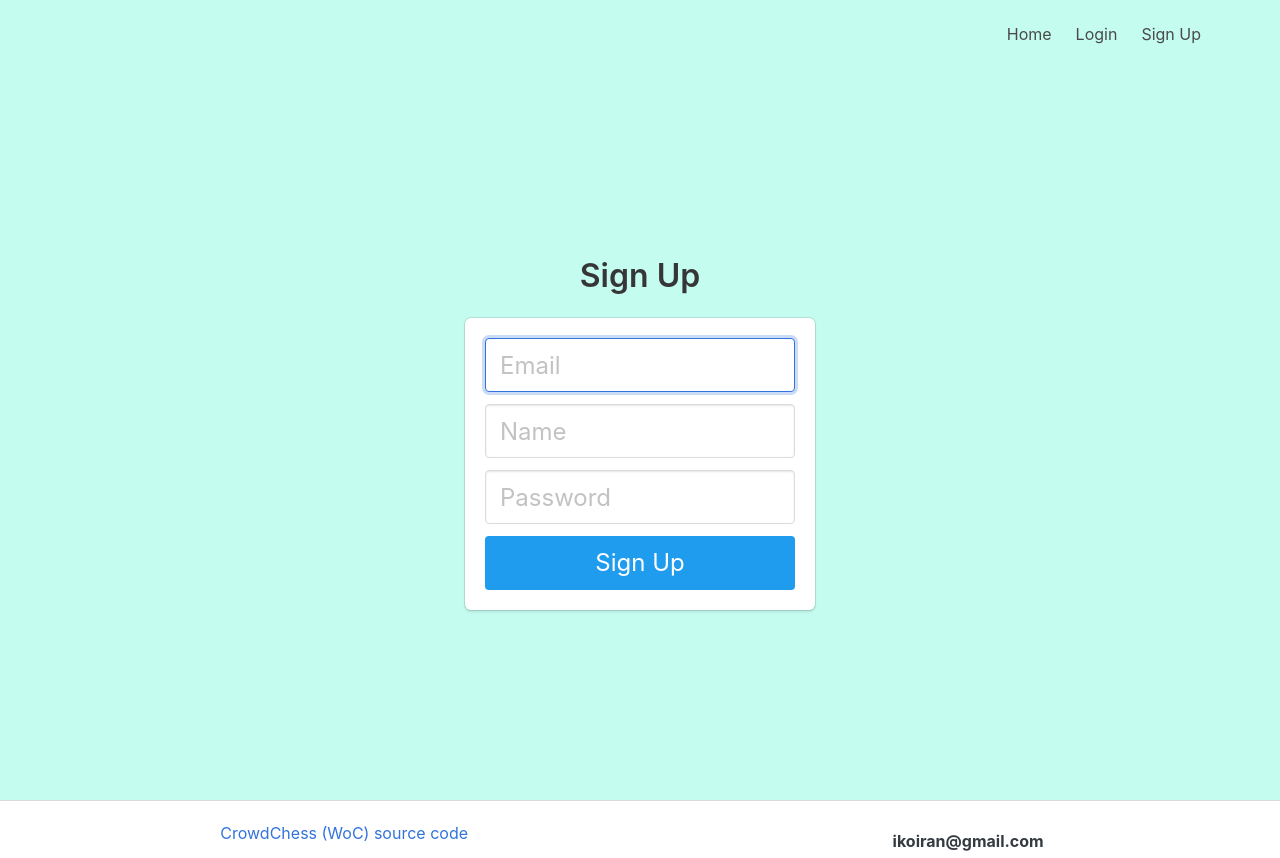
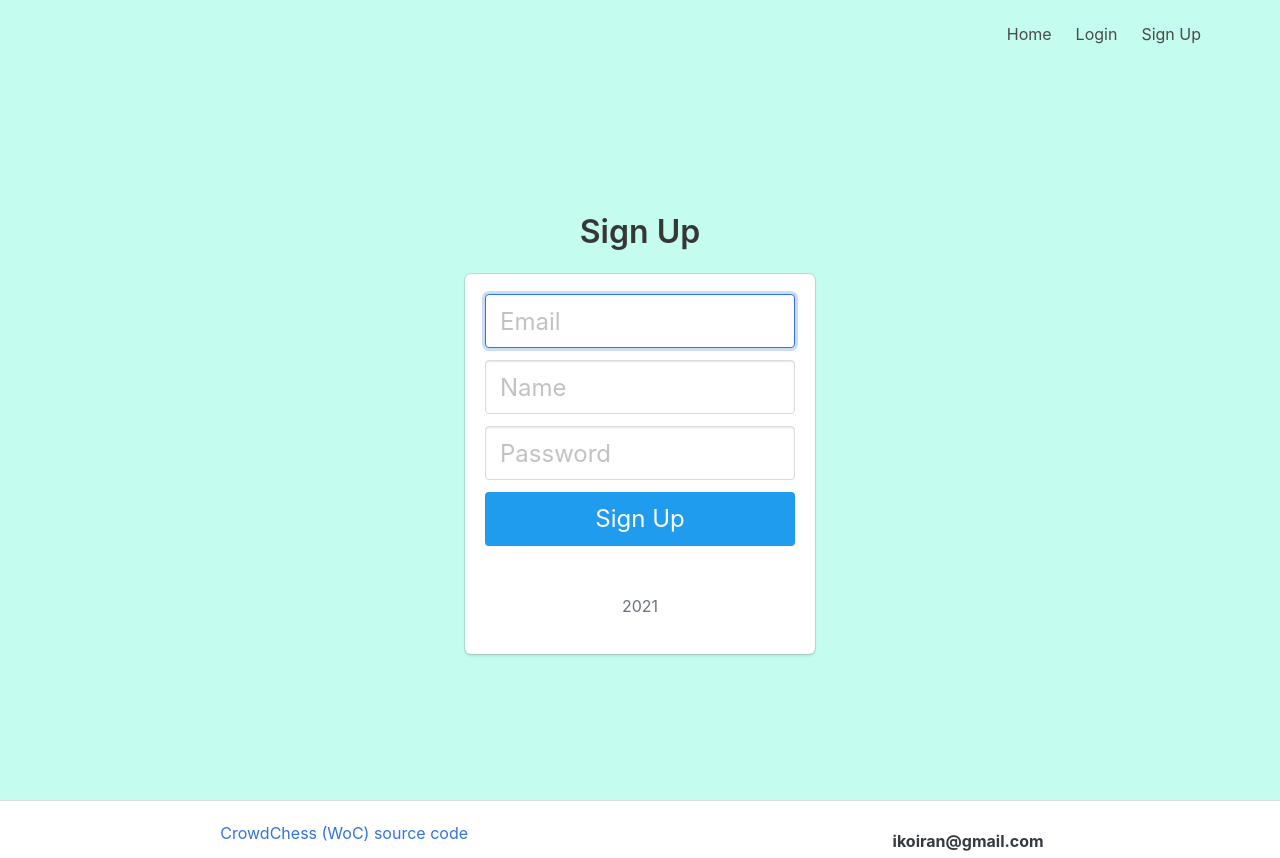
Before and after one commit to 98arYan13/CrowdChess, a Flask app: page /signup in a window 1280 px wide. Shown: the top 858 px of the page. Run offline with Flask 2, Linux system fonts and the light colour scheme; some libraries are stand-ins or nearby versions.

Commit message:
2021 bottom of form

```diff
--- a/src/templates/login.html
+++ b/src/templates/login.html
@@ -30,6 +30,7 @@
                 </label>
             </div>
             <button class="button is-block is-info is-large is-fullwidth">Login</button>
+            <p class="mt-5 mb-3 text-muted">2021</p>
         </form>
     </div>
 </div>
--- a/src/templates/signup.html
+++ b/src/templates/signup.html
@@ -32,6 +32,7 @@
             </div>
 
             <button class="button is-block is-info is-large is-fullwidth">Sign Up</button>
+            <p class="mt-5 mb-3 text-muted">2021</p>
         </form>
     </div>
 </div>
```
